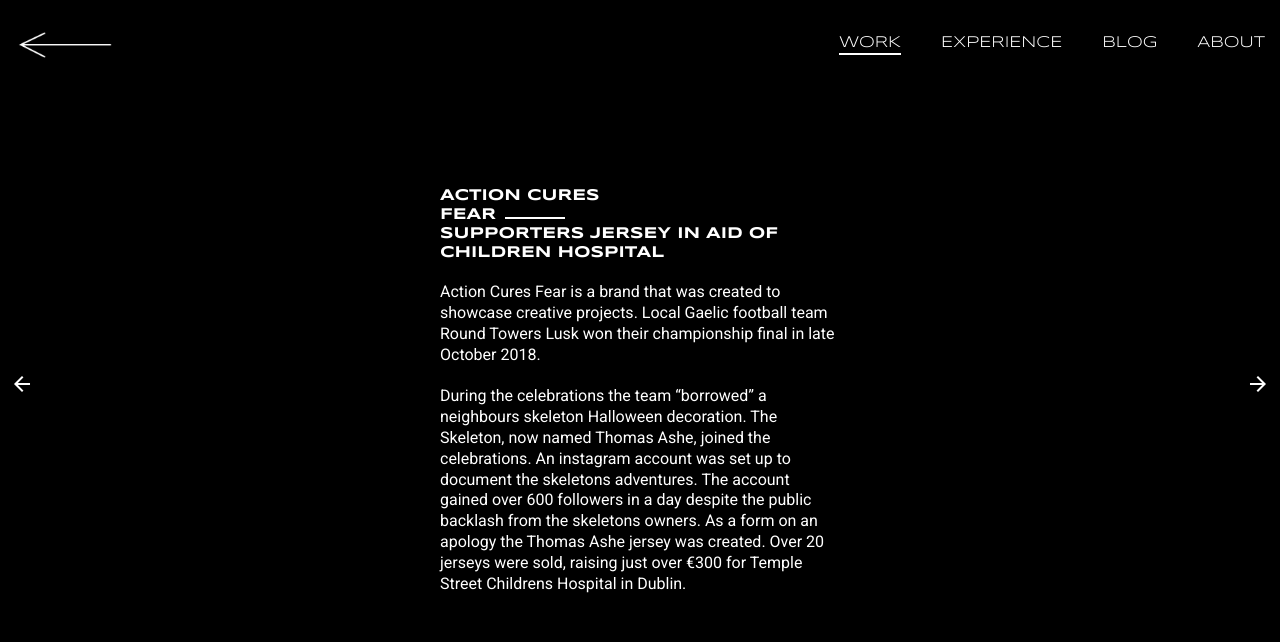
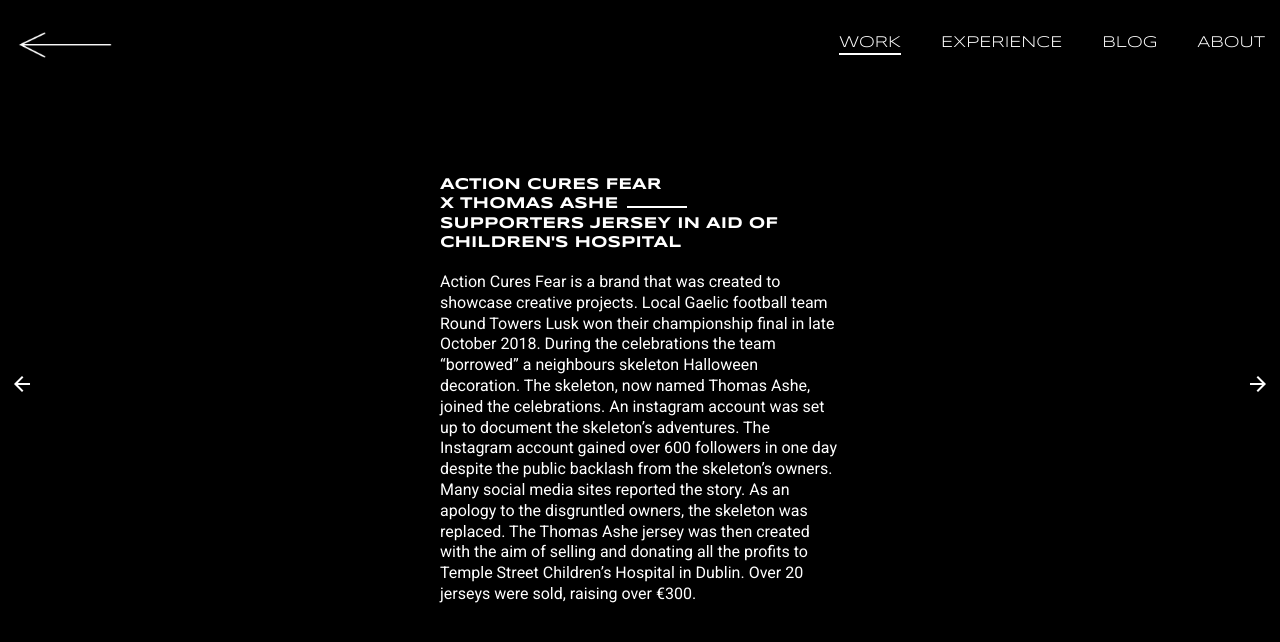
Before and after one commit to piokylo/adamcaul, a website: page work-8.html in a window 1280 px wide. Drawn offline with nearby package versions, Linux system fonts and the light colour scheme; a web font is replaced by a local one.

Commit message:
updated text

```diff
--- a/work-8.html
+++ b/work-8.html
@@ -95,15 +95,19 @@
 			<div class="write-up">
 
 
-				<h1 class="heading">ACTION CURES<br> FEAR <div class="block">
+				<h1 class="heading">ACTION CURES FEAR <br> X THOMAS ASHE  <div class="block">
 
-					</div><br>Supporters Jersey in Aid of Children Hospital</h1>
+					</div><br>Supporters Jersey in Aid of Children's Hospital</h1>
 				<p>
-						Action Cures Fear is a brand that was created to showcase creative projects.
 
-						Local Gaelic football team Round Towers Lusk won their championship final in late October 2018.<br><br> During the celebrations the team “borrowed” a neighbours skeleton Halloween decoration. The Skeleton, now named Thomas Ashe, joined the celebrations. An instagram account was set up to document the skeletons adventures.
+					Action Cures Fear is a brand that was created to showcase creative projects.
 
-						The account gained over 600 followers in a day despite the public backlash from the skeletons owners. As a form on an apology the Thomas Ashe jersey was created. Over 20 jerseys were sold, raising just over €300 for Temple Street Childrens Hospital in Dublin.
+					Local Gaelic football team Round Towers Lusk won their championship final in late October 2018. During the celebrations the team “borrowed” a neighbours skeleton Halloween decoration. The skeleton, now named Thomas Ashe, joined the celebrations. An instagram account was set up to document the skeleton’s adventures.
+
+					The Instagram account gained over 600 followers in one day despite the public backlash from the skeleton’s owners. Many social media sites reported the story.
+
+					As an apology to the disgruntled owners, the skeleton was replaced. The Thomas Ashe jersey was then created with the aim of selling and donating all the profits to Temple Street Children’s Hospital in Dublin. Over 20 jerseys were sold, raising over €300.
+
 
 
 				</p>
```
Also changed, not shown: work-12.html (+2 -1 lines), work-2.html (+3 -2 lines), work-5.html (+4 -2 lines), work-6.html (+1 -1 lines), work.html (+5 -3 lines).
